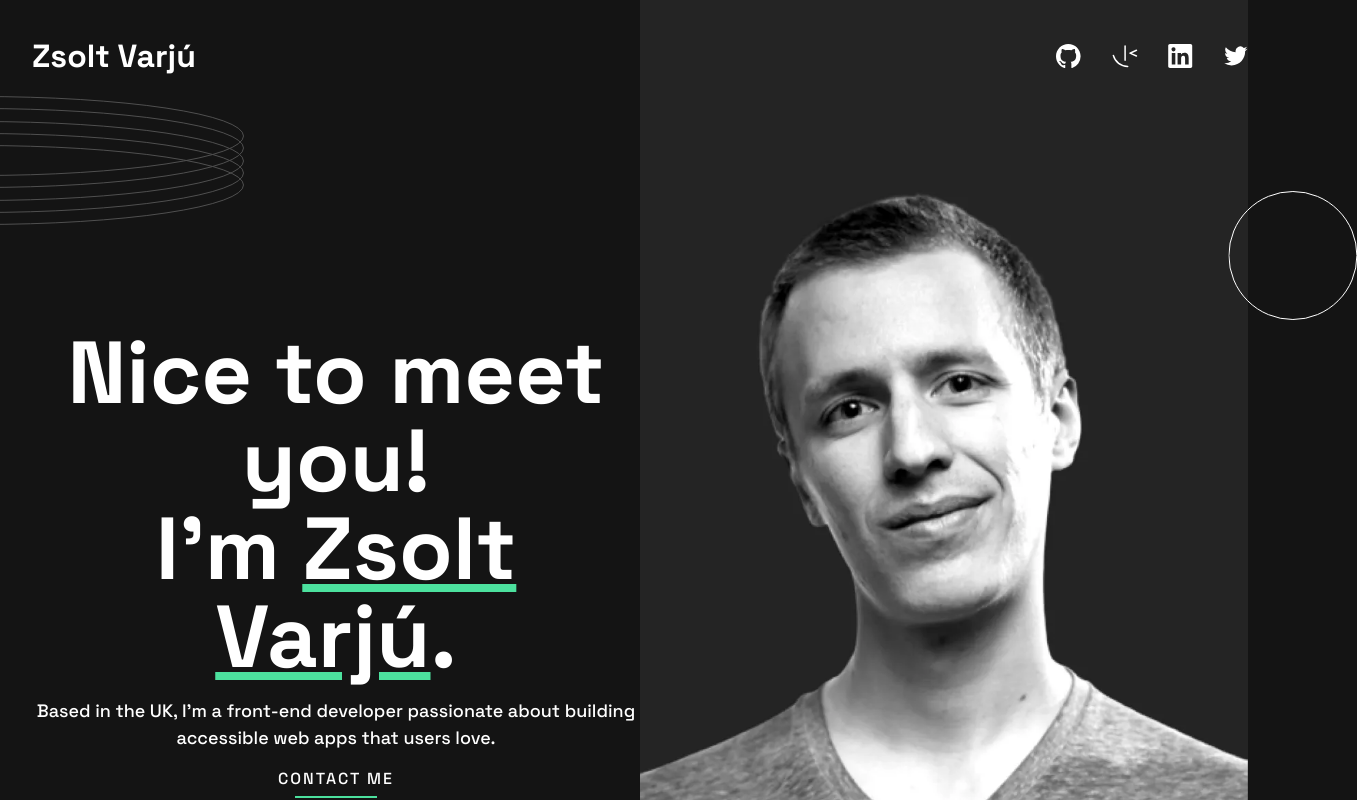
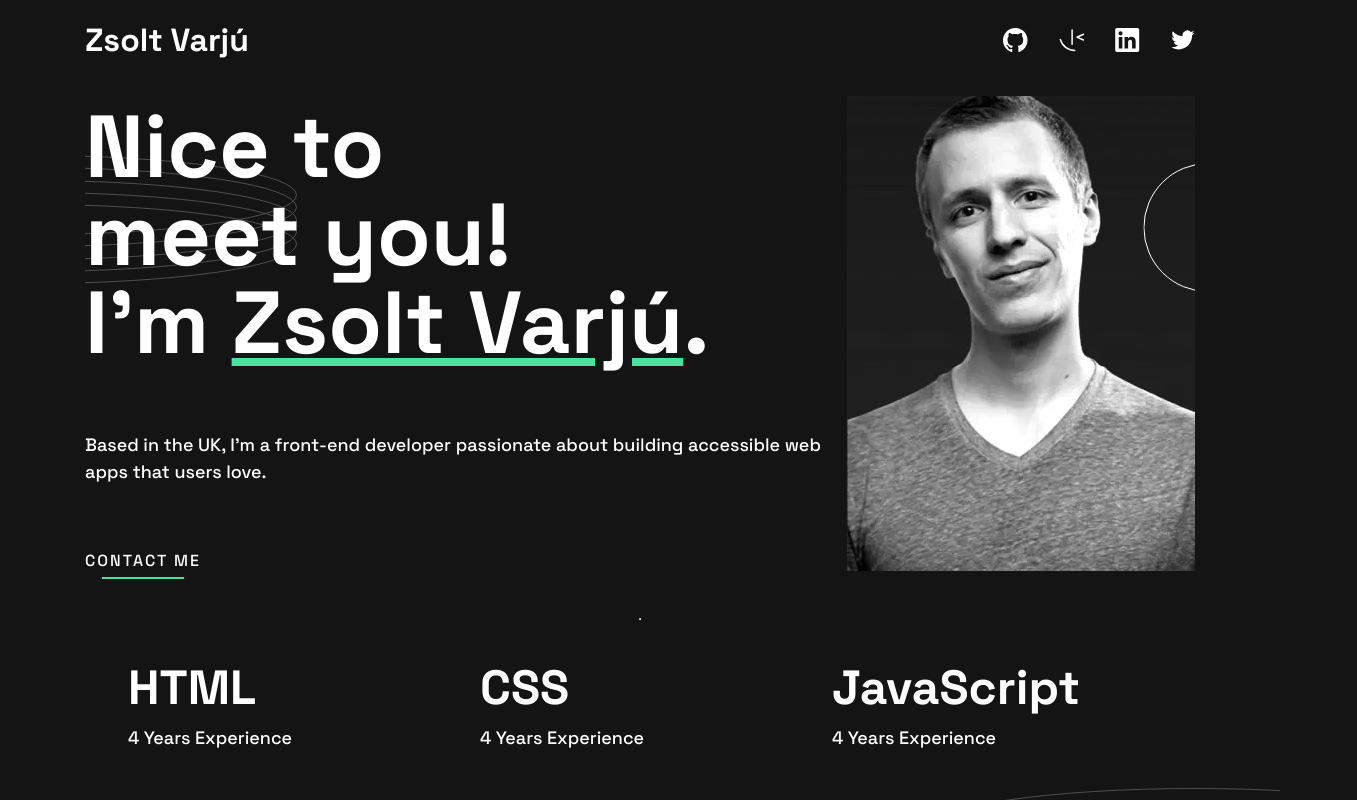
Before and after one commit to zsoolti8917/Portfolio, a plain HTML site: page index.html in a window 1280 px wide. Shown: the whole page, 1357 px wide, since content can reach past the window. Drawn offline with Linux system fonts and the light colour scheme; a script that the page names is missing.

Commit message:
Added desktop resolution

```diff
--- a/css/style.css
+++ b/css/style.css
@@ -25,7 +25,9 @@
 html,
 body {
     height: 100%;
-    overflow-x: hidden
+    box-sizing: border-box;
+    overflow-x: hidden;
+
 }
 
 /*
@@ -199,6 +201,7 @@ body {
     justify-content: center;
     align-items: center;
     margin: 1rem;
+    max-width: 1110px;
 }
 
 /* || HEADER || */
@@ -245,6 +248,7 @@ body {
 .content__header {
     display: grid;
     grid-template-rows: auto auto;
+    position: relative;
 }
 
 .content__header-right {
@@ -254,8 +258,9 @@ body {
     margin: 0 auto;
 }
 
-.content__header-right picture img {
+.content__header-right img {
     width: 100%;
+    height: 100%;
     margin-top: -9rem;
     margin-bottom: 2rem;
     z-index: -2;
@@ -317,6 +322,7 @@ body {
     align-items: center;
     text-align: center;
     position: relative;
+
 }
 
 .main__content-container {
@@ -432,7 +438,6 @@ body {
 .bg-circle{
     position: absolute;
     bottom: 60%;
-    z-index: -1;
     right: 0;
     transform: translateX(60%);
     z-index: 1;
@@ -494,27 +499,48 @@ body {
 
     }
 
+    .content__divider{
+        margin: 0rem 1rem 0rem 1rem;
+    }
+
     /* || CONTENT HEADER ||*/
 .content__header
 {
-    grid-template-columns: 1fr 1fr;
+    grid-template-columns: 2fr 1fr;
     grid-template-rows: auto;
+    margin: 1rem 0rem 0rem 1rem;
+    position: relative;
+    overflow: hidden;
+    min-height: 490px;
+}
+
+.content__header-right{
+    grid-column-start: 2;
+    width: 100%;
+    height: 100%;
+
+}
+
+.content__header-right img{
+    z-index: -1;
+    width: auto;
+    height: auto;
+    position: absolute;
+    top: -30%;
+    right: 0;
+
+
+    aspect-ratio: initial;
+}
+
+.content__header-left{
+text-align: left;
+align-items: flex-start;
+gap: 4rem;
+margin: 0;
 }
 
 
-.content__header-right{
-    grid-column-start: 2;
-    max-width: 100%;
-    position: relative;
-}
-
-/*.content__header-right picture img{
-    position: absolute;
-    transform: scale(1.2);
-    top: -10.5rem;
-    z-index: -1;
-
-}*/
 
 
 
@@ -580,7 +606,7 @@ margin-bottom: 5rem;
 }
 
 
-@media screen and (min-width: 1280px) {
+@media screen and (min-width: 1124px) {
     :root {
         /* || FONT-SIZE || */
         --fs-300: 1.125rem;
@@ -594,4 +620,36 @@ margin-bottom: 5rem;
         --fs-800: 5.5rem;
         /* 88px */
     }
+
+    .flex-center{
+        margin: 1rem auto;
+        max-width: 1110px;
+    }
+
+    .header .flex-center{
+        margin: 1rem;
+    }
+
+    .header__footer-container {
+    }
+
+    .header{
+        width: 100%;
+    }
+
+    .header__footer-container{
+        width: 100%;
+        flex-direction: row;
+        justify-content: space-between;
+        gap: 12rem;
+    }
+
+    .form__button{
+        width: 100%;
+        margin-bottom: 5rem;
+    }
+
+    .header__footer-left{
+        text-align: left;
+    }
 }
--- a/index.html
+++ b/index.html
@@ -39,11 +39,11 @@
     <main class="main ">
         <div class="content__container">
             <section class="content__header flex-center">
-                <img class="bg-rings" src="/starter-code/assets/images/pattern-rings.svg" alt="">
+             <img class="bg-rings" src="/starter-code/assets/images/pattern-rings.svg" alt="">
                 <img src="/starter-code/assets/images/pattern-circle.svg" alt="" class="bg-circle">
                 <div class="content__header-left">
                     <h1 class="content-title fs-800">
-                        Nice to meet you!<br> I'm <span class="underline">Zsolt Varjú</span>.
+                        Nice to meet&nbspyou!<br> I'm <span class="underline">Zsolt&nbspVarjú</span>.
                     </h1>
                     <p class="content-description fs-300">
                         Based in the UK, I’m a front-end developer passionate about building accessible web apps that
@@ -54,11 +54,12 @@
                     </div>
                 </div>
                 <div class="content__header-right">
-                    <picture>
+                     <!-- <picture>
                         <source srcset="starter-code/assets/images/image-profile-desktop.webp" media="(min-width: 1280px)">
                         <source srcset="starter-code/assets/images/image-profile-tablet.webp" media="(min-width: 768px)">
                         <img src="starter-code/assets/images/image-profile-mobile.webp" alt="Profil">
-                    </picture>
+                    </picture> -->
+                    <img src="starter-code/assets/images/image-profile-mobile.webp" alt="Profil">
                 </div>
             </section>
             <hr class="content__divider flex-center ">
@@ -238,7 +239,7 @@
         </div>
     </main>
 
-    <footer class="footer ">
+    <footer class="footer">
         <section class="header__footer">
             <div class="header__footer-container flex-center">
                 <div class="header__footer-left">
```
